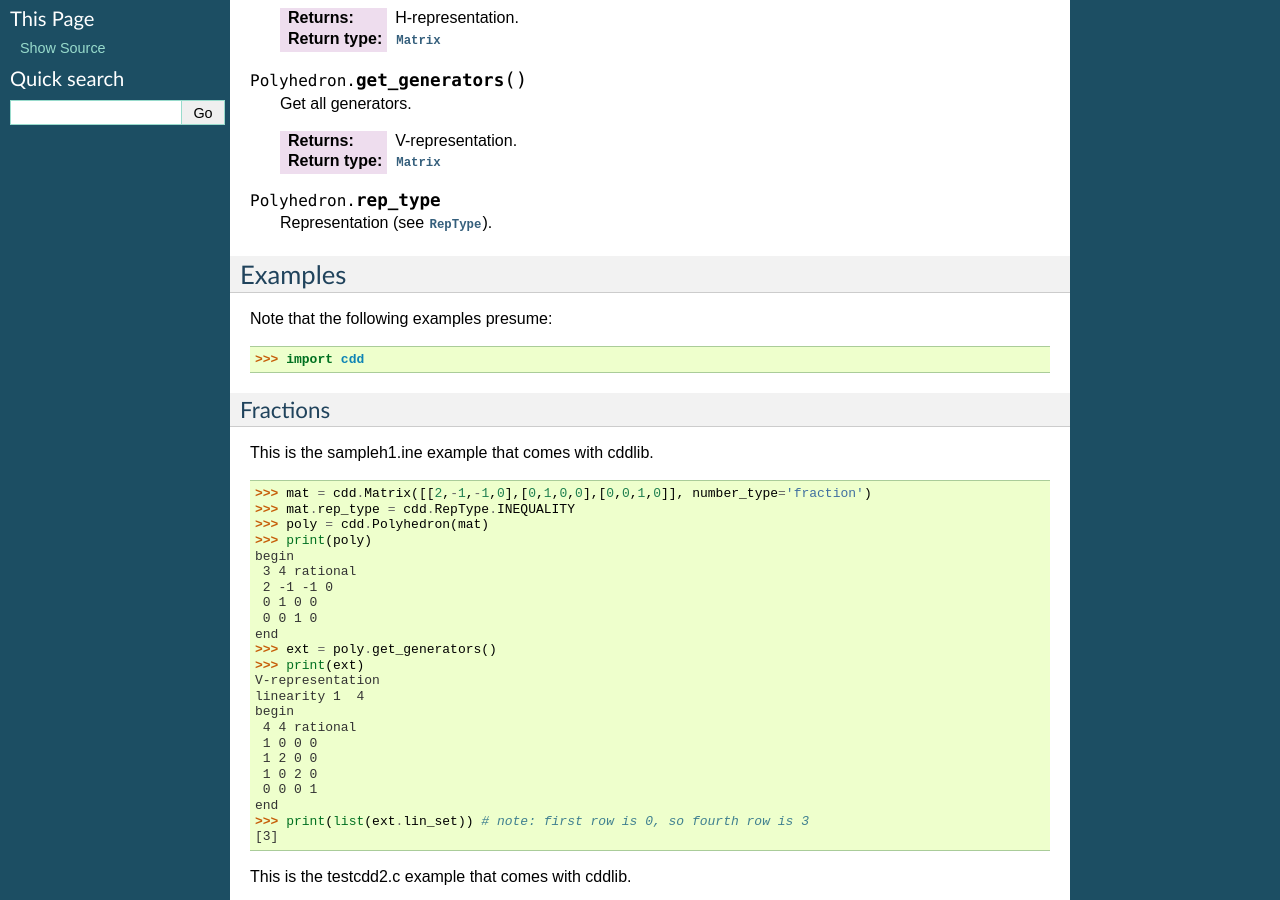
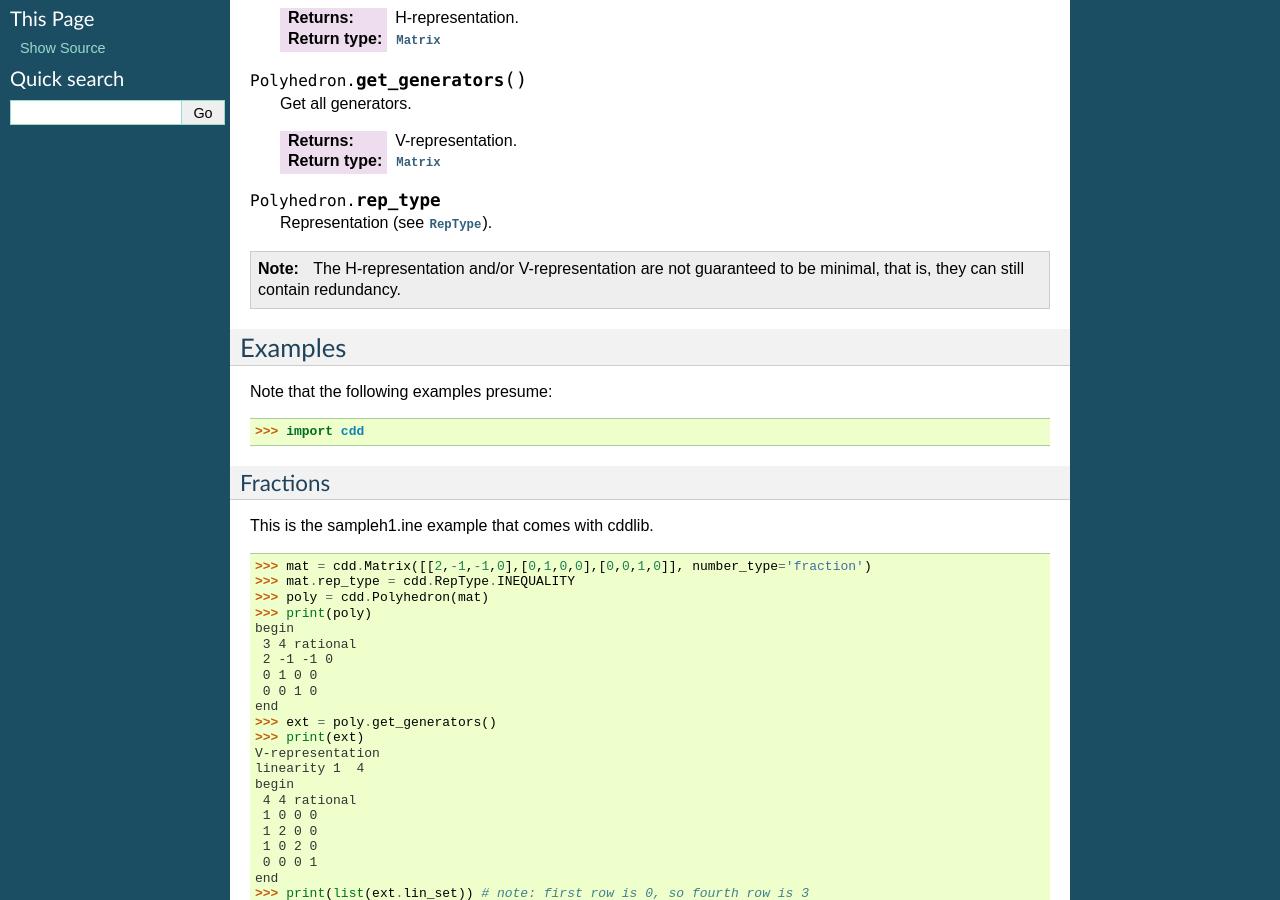
Before and after one commit to mcmtroffaes/pycddlib, a Sphinx documentation site: the page built from docs/polyhedron.rst, in a window 1280 px wide and 900 px high, scrolled down 344 px. Built offline with Sphinx 7.4.7, drawn with Linux system fonts in a browser that asks for light colours; formulas are drawn with MathJax 3.

Commit message:
Mention that representation can still contain redundancy (discovered by Erik Quaeghebeur, appears to be a bug/feature of cddlib).

```diff
--- a/docs/polyhedron.rst
+++ b/docs/polyhedron.rst
@@ -36,6 +36,11 @@ Methods and Attributes
 .. attribute:: Polyhedron.rep_type
 
         Representation (see :class:`~cdd.RepType`).
+
+.. note::
+
+    The H-representation and/or V-representation are not guaranteed to
+    be minimal, that is, they can still contain redundancy.
 
 Examples
 --------
```
